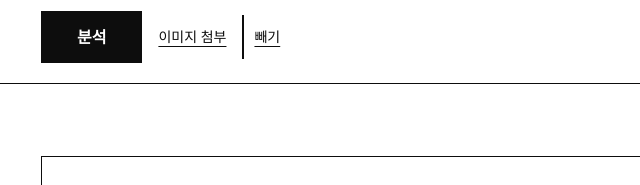
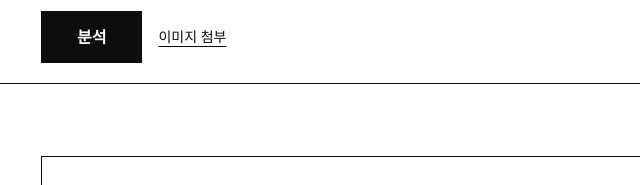
Before and after one commit to jaeen0930/from-trend-to-future, a website: page public/index.html in a window 1280 px wide. Shown: the part 552-737 px from the top of the page, 0-640 px from the left. Drawn offline with nearby package versions, Linux system fonts and the light colour scheme; a web font is replaced by a local one.

Commit message:
Fix hidden thumbnail
Co-Authored-By: Claude Opus 5.5 <noreply@anthropic.com>
Claude-Session: https://claude.ai/code/session_0134SpYCuoU7jqqzESJd4Yjp

```diff
--- a/public/index.html
+++ b/public/index.html
@@ -42,7 +42,7 @@ textarea::placeholder,input::placeholder{color:var(--mute)}
 .row{display:flex;gap:16px;align-items:center;flex-wrap:wrap}
 .go{font:inherit;font-weight:700;font-size:16px;background:var(--ink);color:var(--bg);border:0;min-height:52px;padding:0 36px;cursor:pointer}
 .go:disabled{opacity:.35;cursor:default}
-.thumb{display:inline-flex;gap:10px;align-items:center}.thumb img{height:44px;width:auto;max-width:80px;object-fit:cover;border:1px solid var(--ink)}
+.thumb{display:inline-flex;gap:10px;align-items:center}.thumb[hidden]{display:none}.thumb img{height:44px;width:auto;max-width:80px;object-fit:cover;border:1px solid var(--ink)}
 .drag textarea{border-style:dashed;border-width:2px}
 .fig{margin:0;border:1px solid var(--rule)}.fig img{display:block;width:100%;max-height:220px;object-fit:cover}
 .status{font-size:13px;color:var(--mute)}
```
